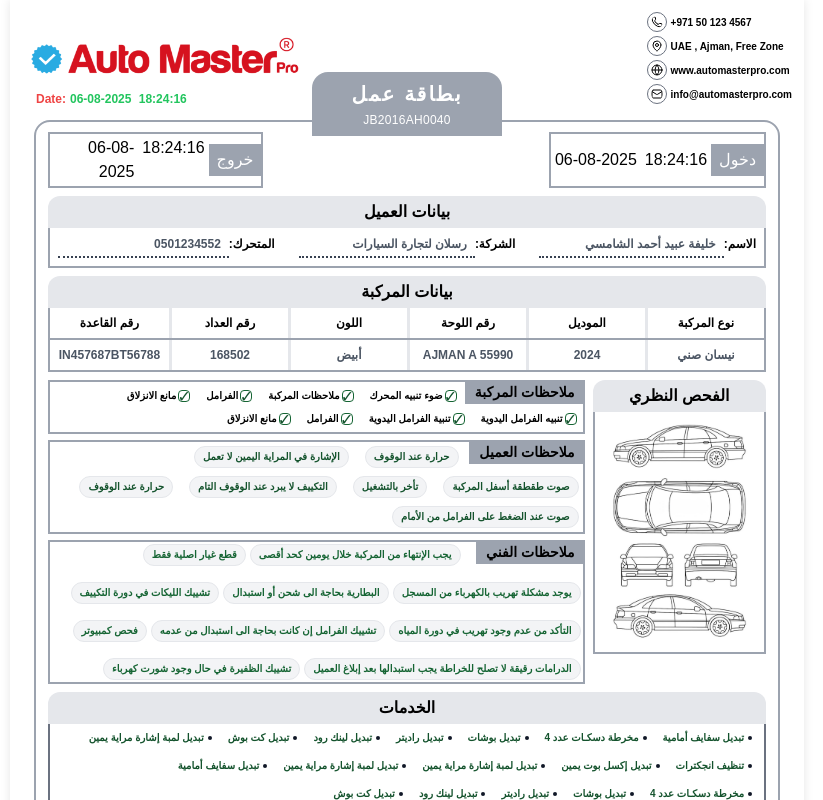
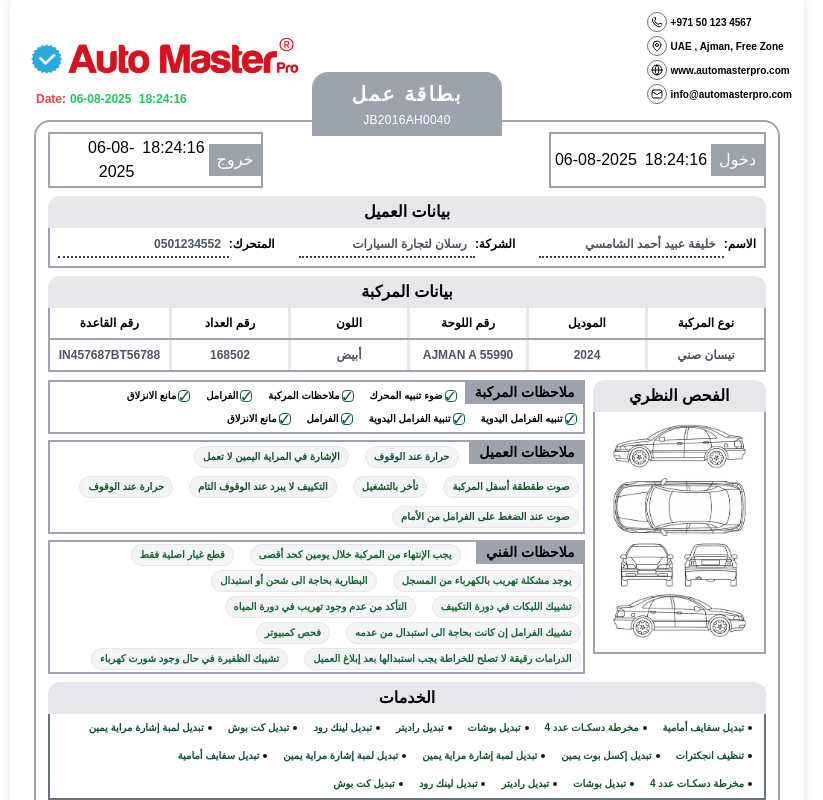
Before and after one commit to ahmadelhajj1996/card, a React (Vite) app: page / in a window 1280 px wide. Shown: the top 800 px of the page, without its empty margins (233-1056 px from the left). Built offline with nearby package versions, Linux system fonts and the light colour scheme; a web font is replaced by a local one.

Commit message:
Update Home.jsx

```diff
--- a/src/pages/Home.jsx
+++ b/src/pages/Home.jsx
@@ -235,7 +235,7 @@
                 <div className="absolute top-0 right-0  px-2 bg-gray-400 font-semibold text-xs sm:text-sm border-[2px] border-t-0 border-r-0 border-gray-400">
                   ملاحظات الفني
                 </div>
-                <div className="flex flex-wrap gap-1 gap-y-4 p-0.5 ">
+                <div className="flex flex-wrap gap-1 gap-y-1 gap-x-4 p-0.5 ">
                   {technicianNotes.map((label, index) => (
                     <label
                       key={index}
```
